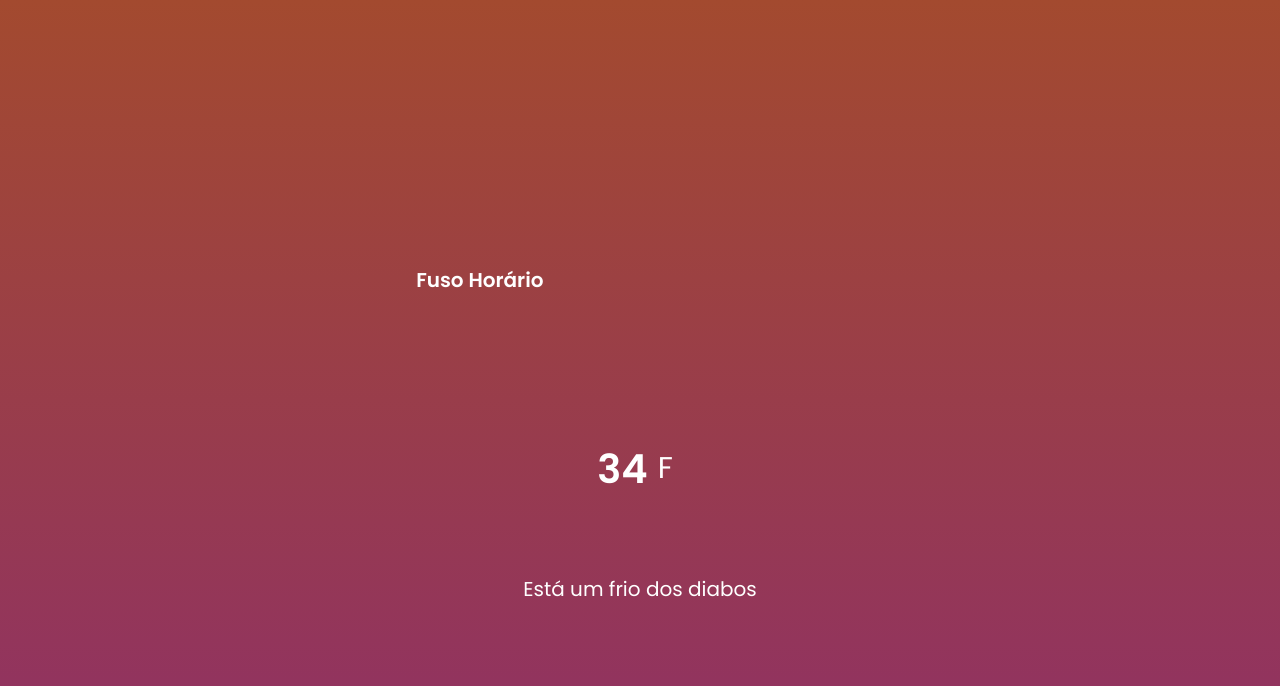
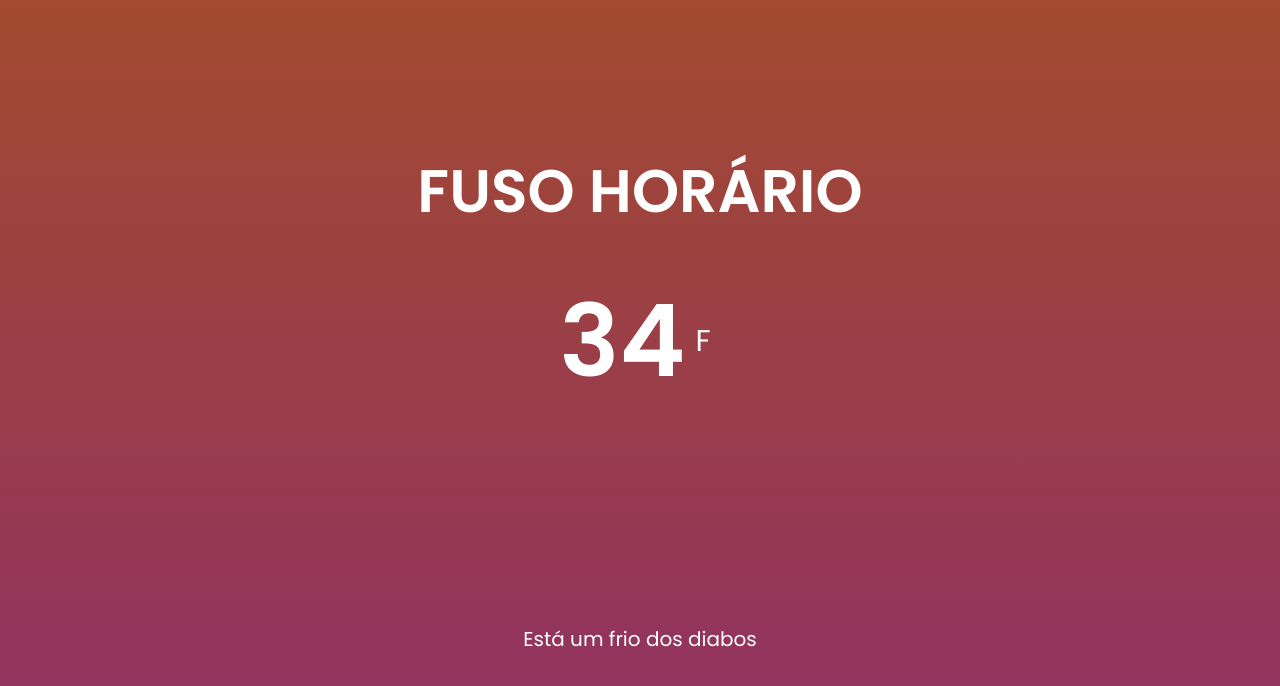
Before and after one commit to JMira84/weather_app, a plain HTML site: page index.html in a window 1280 px wide. Drawn offline with Linux system fonts and the light colour scheme.

Commit message:
changed some font sizes and the flex-direction of some elements

```diff
--- a/index.html
+++ b/index.html
@@ -12,7 +12,6 @@
             <span class="info-msg"></span>
             <div class="location">
                 <h1 class="location-timezone">Fuso Horário</h1>
-                <canvas class="icon" width="128" height="128"></canvas>
             </div>
             <div class="temperature">
                 <div class="degree-section">
@@ -20,6 +19,7 @@
                     <span>F</span>
                 </div>
                 <div class="temperature-description">
+                    <canvas class="icon" width="128" height="128"></canvas>
                     <p>Está um frio dos diabos</p>
                 </div>
             </div>
--- a/style/style.css
+++ b/style/style.css
@@ -24,6 +24,10 @@ main {
     height: 100vh;
 }
 
+p {
+    font-size: 2rem;
+}
+
 .info-msg { display: none }
 
 .show { display: block }
@@ -34,7 +38,16 @@ main {
     justify-content: space-around;
     align-items: center;
     width: 50%;
-    height: 30vh;
+}
+
+.location-timezone {
+    font-size: 6rem;
+    text-transform: uppercase;
+}
+
+.location-timezone,
+.icon {
+    margin-bottom: 30px;
 }
 
 .temperature { flex-direction: column }
@@ -42,6 +55,7 @@ main {
 .degree-section {
     display: flex;
     align-items: center;
+    margin-bottom: 50px;
     cursor: pointer;
 }
 
@@ -50,8 +64,12 @@ main {
     font-size: 3rem;
 }
 
-.degree-section h2 {
-    font-size: 4rem;
+.temperature-degree {
+    font-size: 10rem;
 }
 
-.temperature-description p { font-size: 2rem }
+.temperature-description {
+    display: flex;
+    flex-direction: column;
+    align-items: center;
+}
```
